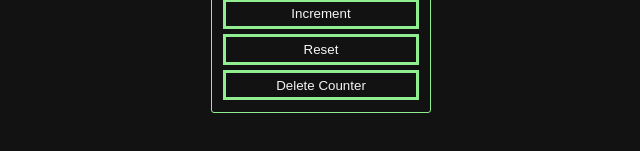
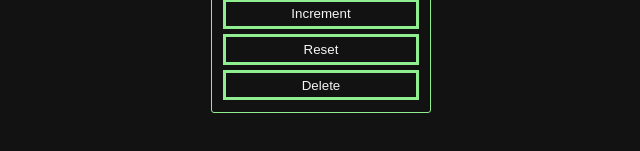
Before and after one commit to Espadv69/Counter-List, a React (Vite) app: page / in a window 1280 px wide. Both pictures are taken after a click on the button "ADD COUNTER". Shown: the part 213-364 px from the top of the page, without its empty margins (319-959 px from the left). Built offline with nearby package versions, Linux system fonts and the light colour scheme.

Commit message:
Shorten button label for Delete action in Counter component

```diff
--- a/src/components/Counter.jsx
+++ b/src/components/Counter.jsx
@@ -31,7 +31,7 @@ const Counter = ({ id, onReset, onIncrement, onDelete }) => {
           Reset
         </button>
         <button className="button-counter" onClick={handleDelete}>
-          Delete Counter
+          Delete
         </button>
       </div>
     </div>
```
